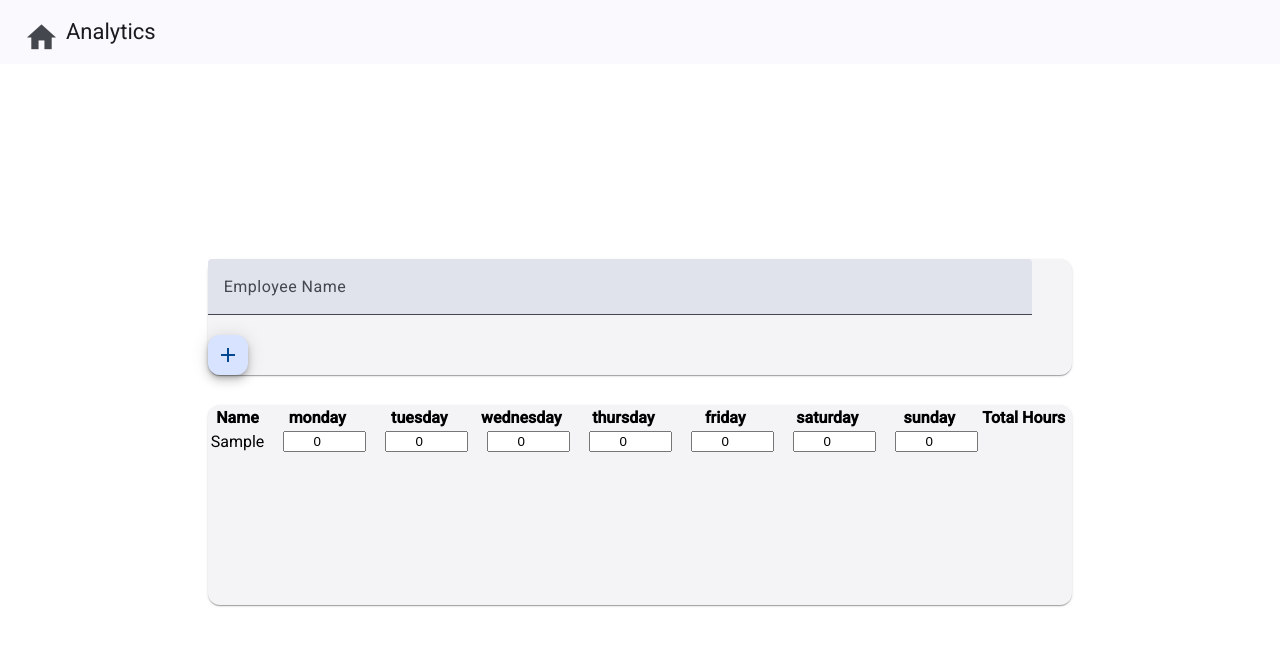
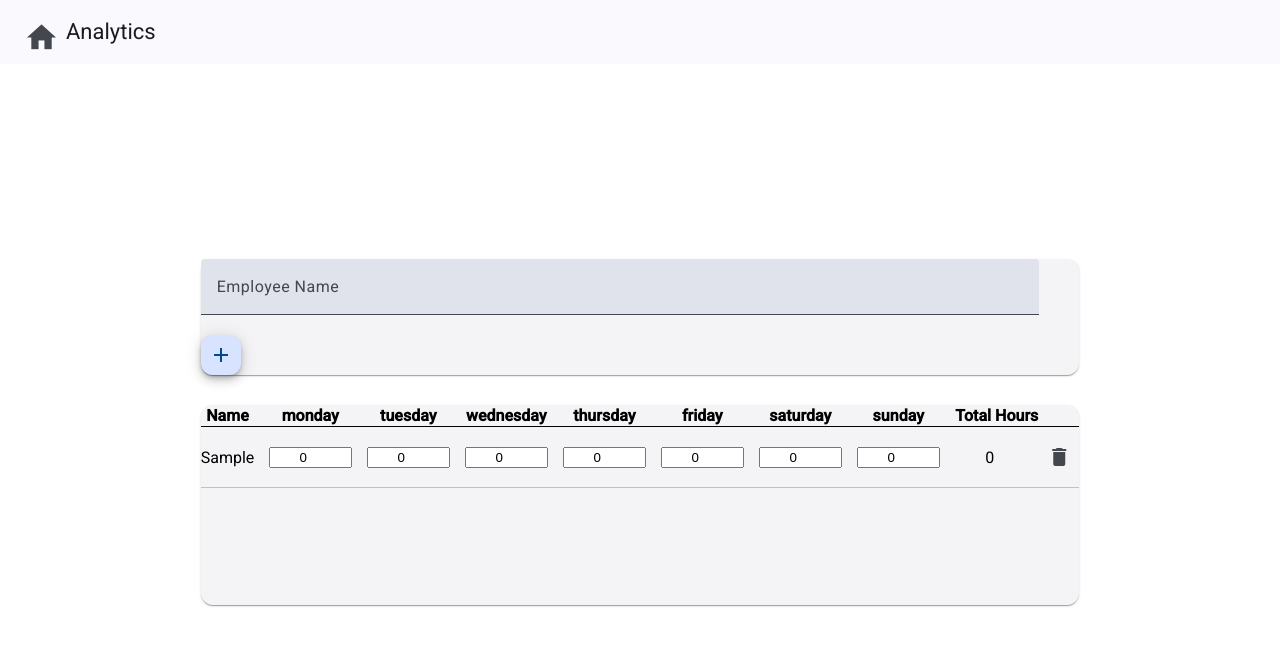
Before and after one commit to sophieshelley/timesheet-app, an Angular app in the folder hr-timesheet/: page /timesheet in a window 1280 px wide. Both pictures are taken after typing "Sample" into the empty fields and a click on the button "add". Shown: the top 646 px of the page. Built offline with nearby package versions, Linux system fonts and the light colour scheme.

Commit message:
completed unit 8 part 2

```diff
--- a/hr-timesheet/src/app/components/timesheet/timesheet.component.html
+++ b/hr-timesheet/src/app/components/timesheet/timesheet.component.html
@@ -25,6 +25,12 @@
                         <td *ngFor="let day of weekdays">
                             <input type="number" [id]="day" [(ngModel)]="employee[day]" class="hours-input">
                         </td>
+                        <td class="total-cell">{{getTotalHours(employee)}}</td>
+                        <td>
+                            <button mat-icon-button (click)="deleteEmployee(i)">
+                                <mat-icon>delete</mat-icon>
+                            </button>
+                        </td>
                     </tr>
                 </tbody>
             </table>
--- a/hr-timesheet/src/app/components/timesheet/timesheet.component.scss
+++ b/hr-timesheet/src/app/components/timesheet/timesheet.component.scss
@@ -23,3 +23,28 @@
     margin-left: 15px;
     text-align: center;
 }
+
+.total-cell {
+    text-align: center;
+}
+
+table {
+    border-collapse: collapse;
+}
+
+th {
+    border-bottom: 1px solid black;
+
+    &:not(:first-child) {
+        padding-left: 15px;
+    }
+}
+
+td {
+    text-align: center;
+    padding: 10px 0px;
+}
+
+tr td {
+    border-bottom:1pt solid #C1C1C1;
+}
--- a/hr-timesheet/src/app/components/timesheet/timesheet.component.ts
+++ b/hr-timesheet/src/app/components/timesheet/timesheet.component.ts
@@ -12,7 +12,7 @@
   styleUrl: './timesheet.component.scss'
 })
 
-export class TimesheetComponent implements OnInit{
+export class TimesheetComponent implements OnInit {
   departments: Department[] | undefined;
   department: Department | undefined;
   employeeNameFC = new FormControl('', this.nameValidator());
@@ -59,7 +59,7 @@
       if (this.employees && this.employees.length) {
         this.employees.forEach(employee => {
           if (employee.name.toLowerCase() === control.value.toLowerCase()) {
-                    error = {duplicate: true};
+            error = { duplicate: true };
           }
         });
       }
@@ -67,4 +67,13 @@
     };
   }
 
+  getTotalHours(employee: Employee): number {
+    return employee.monday + employee.tuesday + employee.wednesday
+      + employee.thursday + employee.friday + employee.saturday + employee.sunday;
   }
+
+  deleteEmployee(index: number): void {
+    this.employees.splice(index, 1);
+}
+
+}
```
Lines whose indentation alone changed are shown as unchanged.
